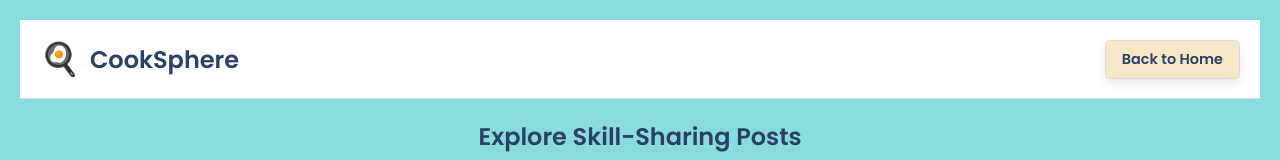
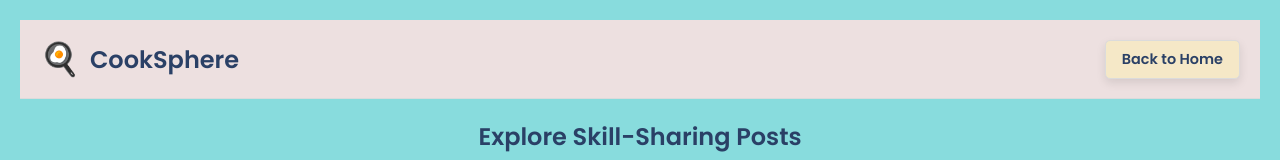
Before and after one commit to madhurasithumina/Cooking-skill-sharing-system, a React (Create React App) app in the folder frontend-new/: page /explore in a window 1280 px wide. Shown: the top 160 px of the page. Built offline with nearby package versions, Linux system fonts and the light colour scheme; no server answers.

Commit message:
change header colour

```diff
--- a/frontend-new/src/components/Explore.css
+++ b/frontend-new/src/components/Explore.css
@@ -12,7 +12,7 @@
   justify-content: space-between;
   align-items: center;
   padding: 15px 20px;
-  background: #fff;
+  background: #ede0e0;
   border-bottom: 1px solid #dbdbdb;
   margin-bottom: 20px;
 }
```
